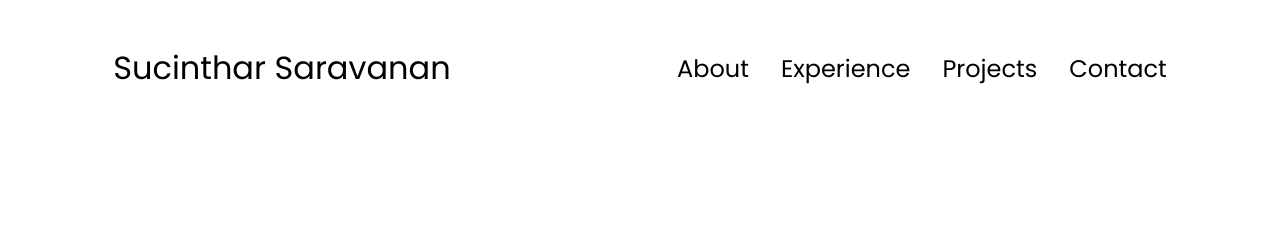
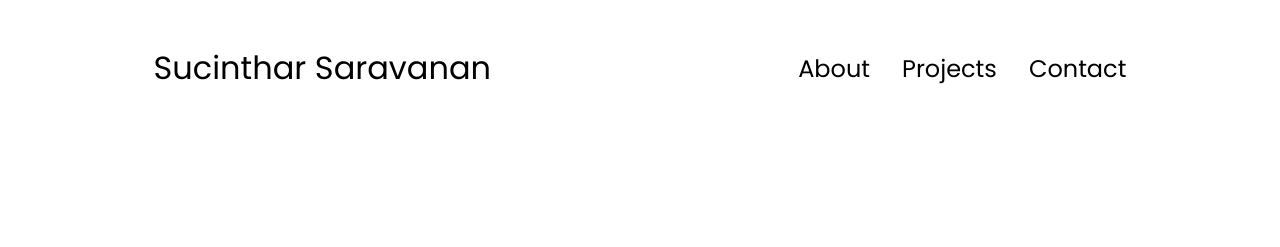
Before and after one commit to Sucinthar-Saravanan/portfolio_website, a plain HTML site: page index.html in a window 1280 px wide. Shown: the top 247 px of the page. Drawn offline with Linux system fonts and the light colour scheme.

Commit message:
made some changes

```diff
--- a/index.html
+++ b/index.html
@@ -14,7 +14,6 @@
       <div>
         <ul class="nav-links">
           <li><a href="#about">About</a></li>
-          <li><a href="#experience">Experience</a></li>
           <li><a href="#projects">Projects</a></li>
           <li><a href="#contact">Contact</a></li>
         </ul>
@@ -30,7 +29,6 @@
         </div>
         <div class="menu-links">
           <li><a href="#about" onclick="toggleMenu()">About</a></li>
-          <li><a href="#experience" onclick="toggleMenu()">Experience</a></li>
           <li><a href="#projects" onclick="toggleMenu()">Projects</a></li>
           <li><a href="#contact" onclick="toggleMenu()">Contact</a></li>
         </div>
@@ -173,7 +171,6 @@
         <div class="nav-links-container">
           <ul class="nav-links">
             <li><a href="#about">About</a></li>
-            <li><a href="#experience">Experience</a></li>
             <li><a href="#projects">Projects</a></li>
             <li><a href="#contact">Contact</a></li>
           </ul>
--- a/style.css
+++ b/style.css
@@ -314,6 +314,9 @@ section {
   margin: auto 0;
 }
 
+
+
+
 /* PROJECTS SECTION */
 
 
```
Also changed, not shown: assets/profile-pic.png (added).
